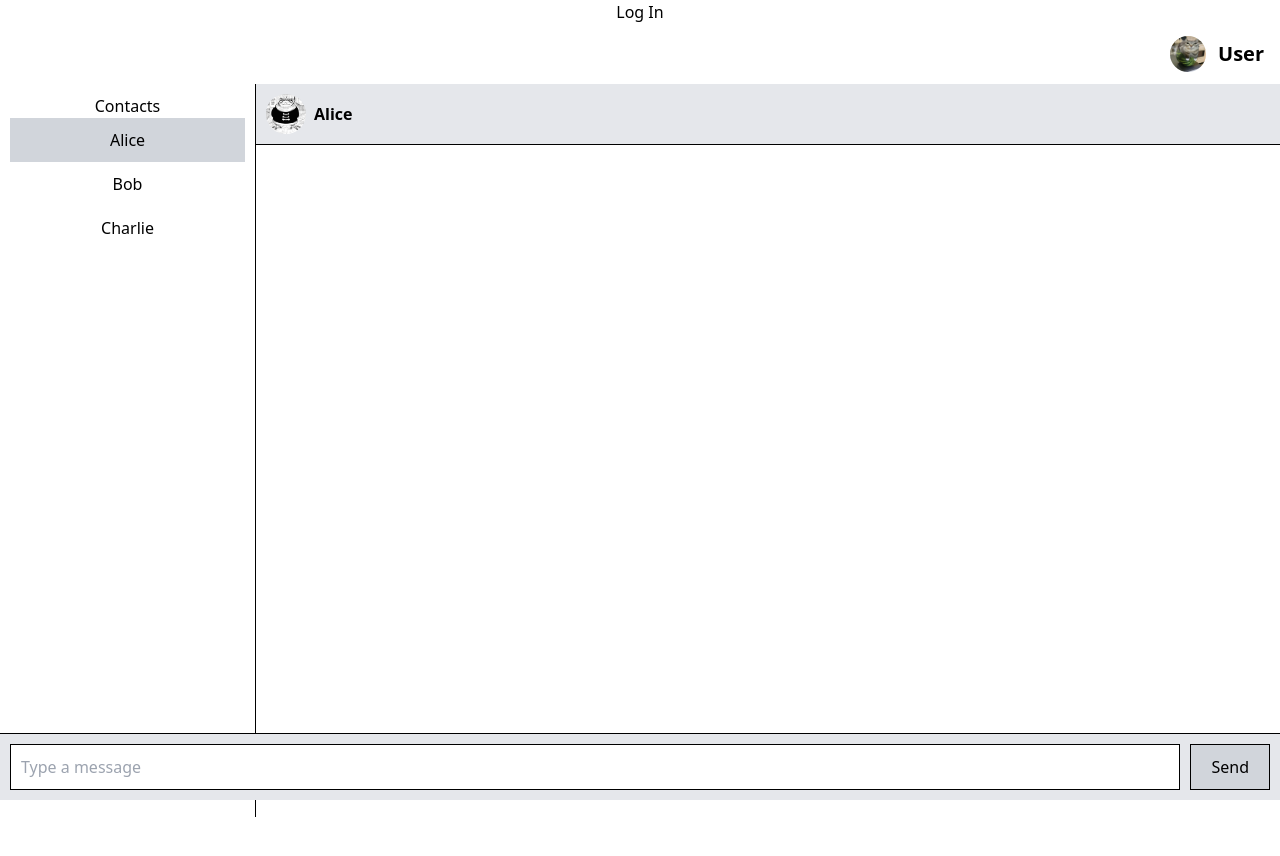
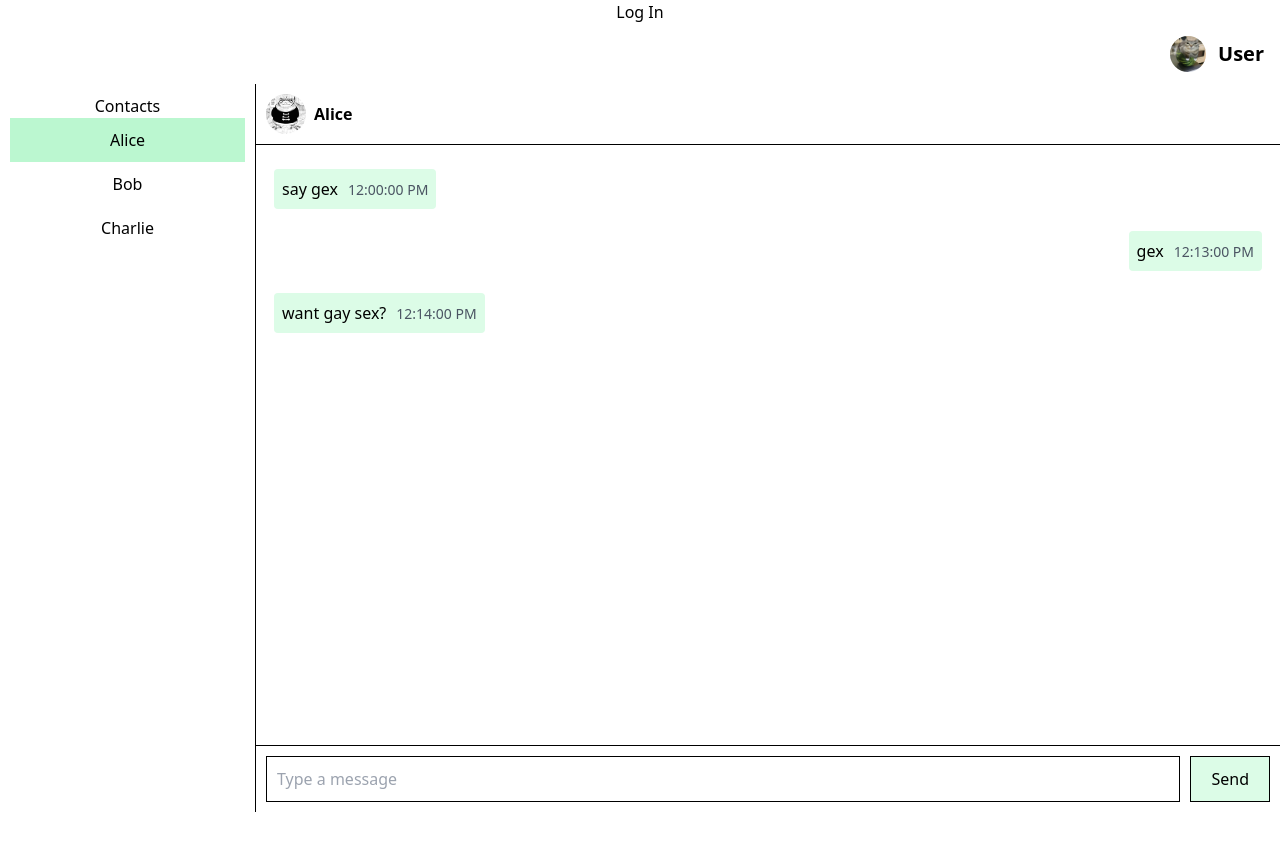
Before and after one commit to Saalim-Baba/M426_bFriend, a React (Create React App) app in the folder frontend/: page /message in a window 1280 px wide. Shown: the top 856 px of the page. After the commit the page ends 812 px from the top, so only its background shows below. Built offline with nearby package versions, Linux system fonts and the light colour scheme.

Commit message:
Chat logik stuff und yeah

```diff
--- a/frontend/src/Components/Chat.js
+++ b/frontend/src/Components/Chat.js
@@ -9,19 +9,31 @@ function Chat() {
 
     const [selectedContact, setSelectedContact] = useState(contacts[0]);
     const [messages, setMessages] = useState({
-        1: [],
-        2: [],
-        3: [],
+        1: [
+            { text: "say gex", timestamp: "2024-06-12T12:00:00.000Z", fromMe: false },
+            { text: "gex", timestamp: "2024-06-12T12:13:00.000Z", fromMe: true },
+            { text: "want gay sex?", timestamp: "2024-06-12T12:14:00.000Z", fromMe: false }
+        ],
+        2: [
+            { text: "hi Gex", timestamp: "2024-06-12T12:10:00.000Z", fromMe: false }
+        ],
+        3: []
     });
+
     const [input, setInput] = useState('');
 
     const handleSendMessage = () => {
         if (input.trim()) {
+            const newMessage = {
+                text: input,
+                timestamp: new Date().toISOString(),
+                fromMe: true
+            };
             setMessages({
                 ...messages,
                 [selectedContact.id]: [
                     ...messages[selectedContact.id],
-                    { text: input, timestamp: new Date() },
+                    newMessage,
                 ],
             });
             setInput('');
@@ -36,15 +48,15 @@ function Chat() {
     };
 
     return (
-        <div className="flex flex-col h-screen font-sans">
+        <div style={{height: '91vh'}} className="flex flex-col font-sans">
             <div className="flex flex-1 overflow-hidden">
-                <div className="w-64 border-r border-black overflow-y-auto p-2.5">
+                <div className="w-64 border-r border-black overflow-y-scroll bg-white p-2.5">
                     <h2>Contacts</h2>
                     {contacts.map((contact) => (
                         <div
                             key={contact.id}
                             className={`p-2.5 cursor-pointer ${
-                                contact.id === selectedContact.id ? 'bg-gray-300' : ''
+                                contact.id === selectedContact.id ? 'bg-green-200' : 'hover:bg-green-100'
                             }`}
                             onClick={() => setSelectedContact(contact)}
                         >
@@ -53,7 +65,7 @@ function Chat() {
                     ))}
                 </div>
                 <div className="flex flex-col flex-1">
-                    <div className="p-2.5 border-b border-black bg-gray-200 flex items-center">
+                    <div className="p-2.5 border-b border-black bg-white flex items-center">
                         <img
                             alt="User profile"
                             src="/Screenshot_20221220_090248.png"
@@ -61,17 +73,20 @@ function Chat() {
                         />
                         <span className="font-semibold">{selectedContact.name}</span>
                     </div>
-                    <div className="flex-1 overflow-y-auto p-2.5 bg-white">
+                    <div className="flex-1 overflow-y-scroll p-2.5 bg-white">
                         {messages[selectedContact.id].map((message, index) => (
-                            <div key={index} className="bg-gray-300 p-2.5 my-1.5 flex justify-between right-0">
+                            <div
+                                key={index}
+                                className={`p-2 my-1.5 flex ${message.fromMe ? 'justify-end' : 'justify-start'}`}
+                            >
+                                <div className="bg-green-100 p-2 rounded">
                                     <span>{message.text}</span>
-                                <span className="text-sm text-gray-600 ml-2.5">{message.timestamp.toLocaleTimeString()}</span>
+                                    <span className="text-sm text-gray-600 ml-2.5">{new Date(message.timestamp).toLocaleTimeString()}</span>
+                                </div>
                             </div>
                         ))}
                     </div>
-                </div>
-            </div>
-            <div className="flex p-2.5 border-t border-black bg-gray-200 sticky bottom-0">
+                    <div className="flex p-2.5 border-t border-black bg-white sticky bottom-0">
                         <input
                             className="flex-1 p-2.5 border border-black mr-2.5"
                             value={input}
@@ -79,11 +94,12 @@ function Chat() {
                             onKeyPress={handleKeyPress}
                             placeholder="Type a message"
                         />
-                <button className="p-2.5 px-5 border border-black bg-gray-300 cursor-pointer"
+                        <button className="p-2.5 px-5 border border-black bg-green-100 cursor-pointer"
                                 onClick={handleSendMessage}
                         >Send</button>
                     </div>
-
+                </div>
+            </div>
         </div>
     );
 }
--- a/frontend/src/Pages/Chat.js
+++ b/frontend/src/Pages/Chat.js
@@ -1,6 +1,10 @@
 import React from 'react';
 import Navbar from "../Components/Navbar";
 import Chat from "../Components/Chat";
+
+
+
+
 
 
 function ChatPage() {
```
Lines whose indentation alone changed are shown as unchanged.
